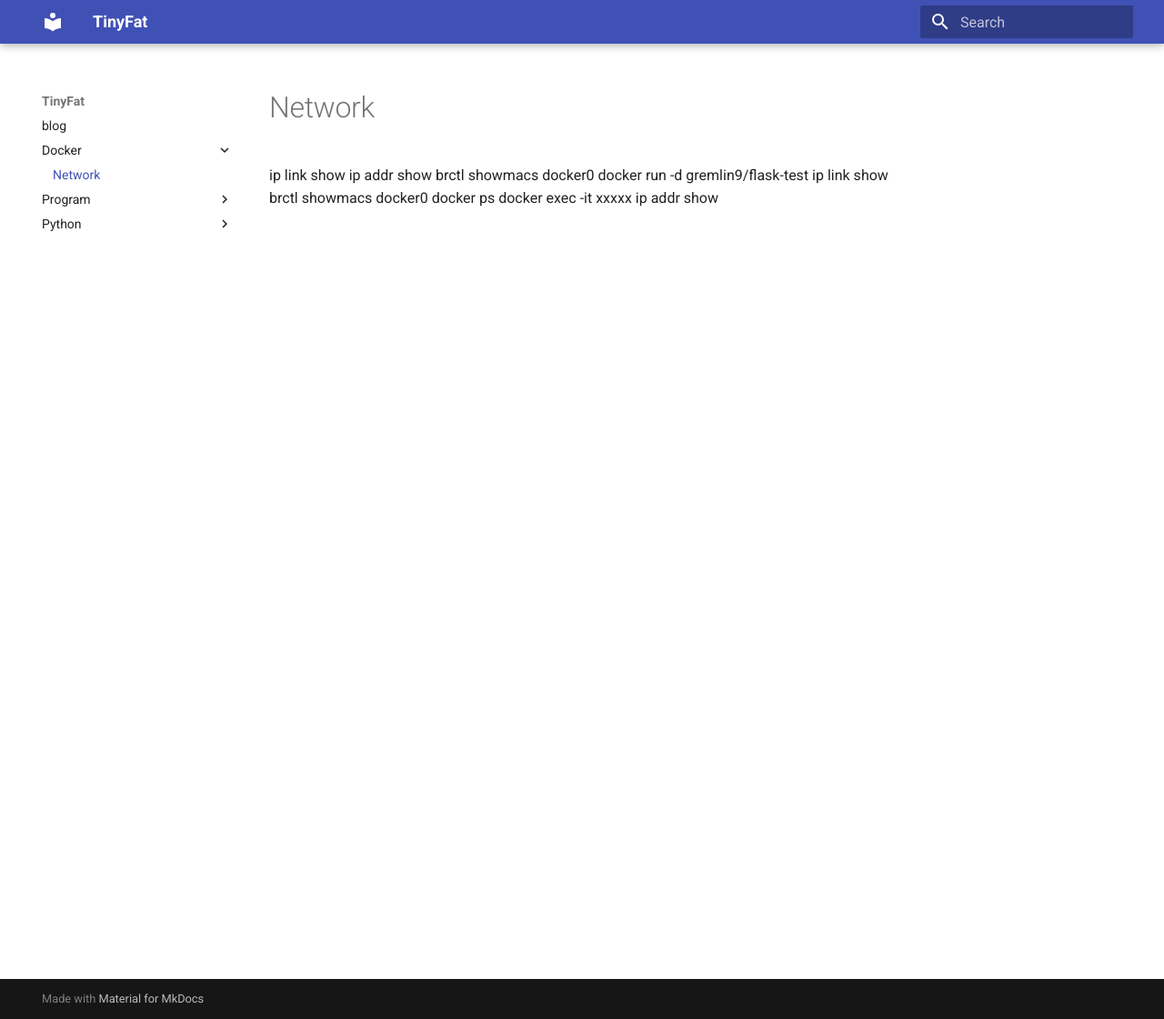
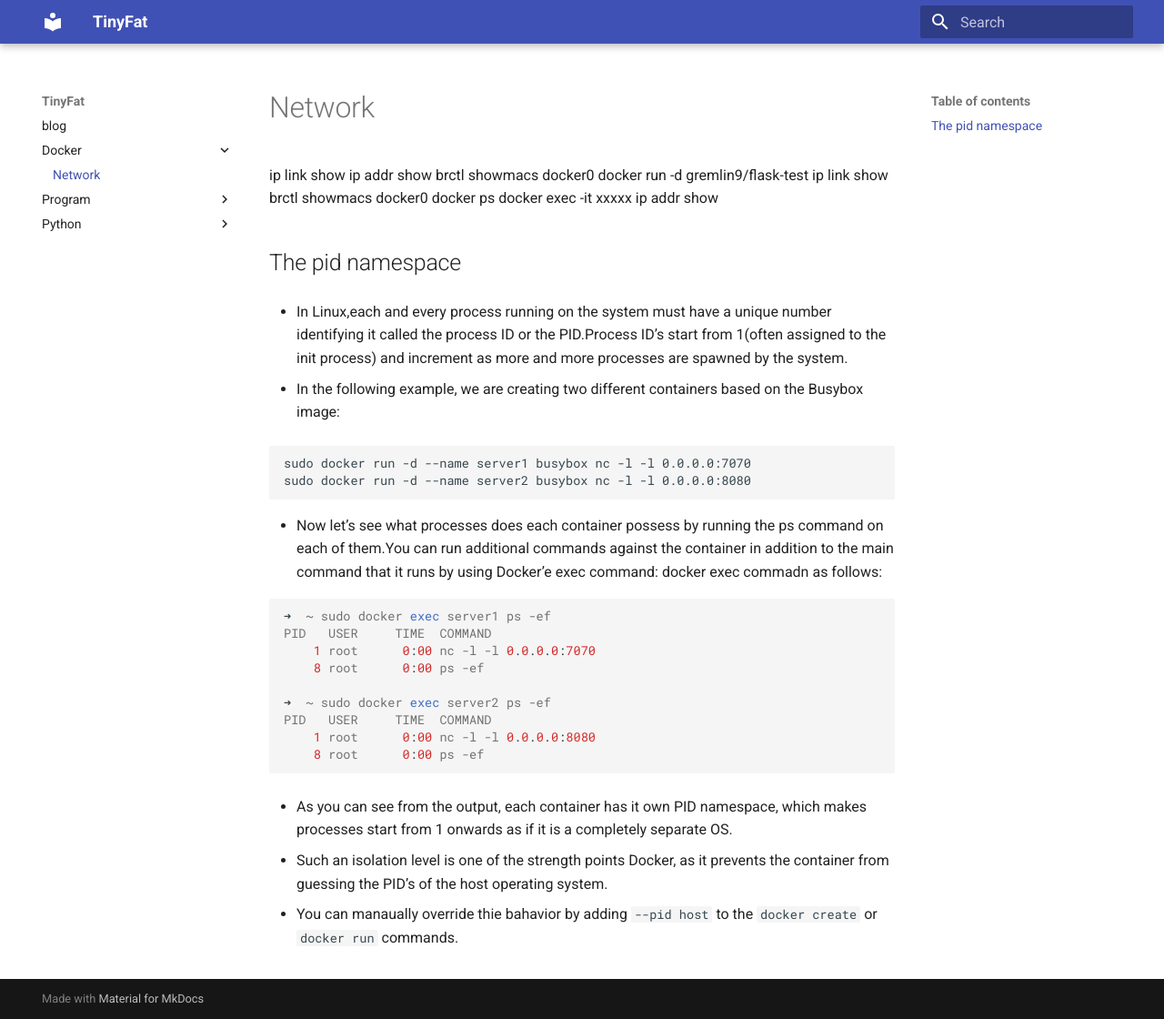
Before and after one commit to thj8/blog, an MkDocs documentation site: the page built from docs/docker/network.md, in a window 1280 px wide and 1120 px high. Shown: the whole window at 91% size. Built offline with MkDocs 1.6.1 and Material for MkDocs 9.7.7, drawn with Linux system fonts in a browser that asks for light colours.

Commit message:
base docker

````diff
--- a/docs/docker/network.md
+++ b/docs/docker/network.md
@@ -6,3 +6,34 @@ ip link show
 brctl showmacs docker0
 docker ps
 docker exec -it xxxxx ip addr show
+
+
+## The pid namespace
+- In Linux,each and every process running on the system must have a unique number identifying it called the process ID or the PID.Process ID's start from 1(often assigned to the init process) and increment as more and more processes are  spawned by the system.
+
+- In the following example, we are creating two different containers based on the Busybox image:
+
+```
+sudo docker run -d --name server1 busybox nc -l -l 0.0.0.0:7070
+sudo docker run -d --name server2 busybox nc -l -l 0.0.0.0:8080
+```
+- Now let's see what processes does each container possess by running the ps command on each of them.You can run additional commands against the container in addition to the main command that it runs by using Docker'e exec command:
+docker exec commadn as follows:
+
+```
+➜  ~ sudo docker exec server1 ps -ef
+PID   USER     TIME  COMMAND
+    1 root      0:00 nc -l -l 0.0.0.0:7070
+    8 root      0:00 ps -ef
+
+➜  ~ sudo docker exec server2 ps -ef
+PID   USER     TIME  COMMAND
+    1 root      0:00 nc -l -l 0.0.0.0:8080
+    8 root      0:00 ps -ef
+```
+
+- As you can see from the output, each container has it own PID namespace, which makes processes start from 1 onwards as if it is a completely separate OS.
+
+- Such an isolation level is one of the strength points Docker, as it prevents the container from guessing the PID's of the host operating system.
+
+- You can manaually override thie bahavior by adding ```--pid host``` to the ```docker create``` or ```docker run``` commands.
````
